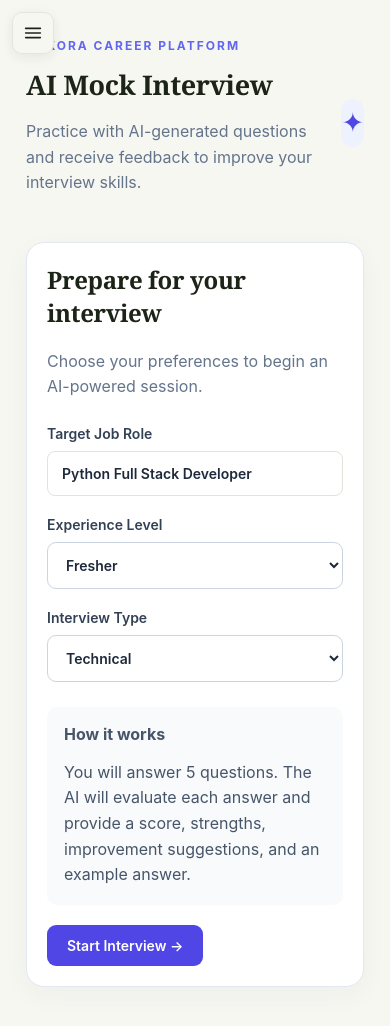
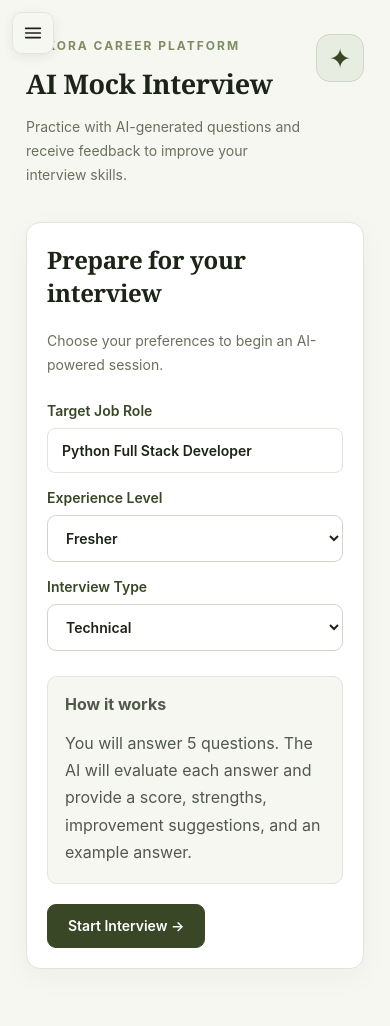
Before and after one commit to Maqdubia/Nexoraa, a React app in the folder frontend/: page /ai-interview in a window 390 px wide. Shown: the top 1026 px of the page. Built offline with nearby package versions, Linux system fonts and the light colour scheme; sample sign-in values are in the browser's storage; the HTML template or start-up script is replaced by a standard one.

Commit message:
Refactor AIInterview.css for improved styling
Updated styles for AI Interview page, including colors, padding, and layout adjustments for better responsiveness and accessibility.

```diff
--- a/frontend/src/pages/AIInterview.css
+++ b/frontend/src/pages/AIInterview.css
@@ -1,10 +1,22 @@
+/* ==========================================
+NEXORA — AI INTERVIEW PRACTICE
+Forest Green · Olive · Sage · Warm Ivory
+========================================== */
 
 .ai-interview-page {
+box-sizing: border-box;
+width: 100%;
 max-width: 1100px;
+min-width: 0;
+min-height: 100vh;
 margin: 0 auto;
 padding: 32px 24px;
-    color: #1e293b;
+color: #1C2418;
+background: #F7F7F2;
+overflow-wrap: anywhere;
 }
+
+/* PAGE HEADER */
 
 .interview-header {
 display: flex;
@@ -15,7 +27,7 @@
 }
 
 .interview-eyebrow {
-    color: #6366f1;
+color: #7F8D63;
 font-size: 12px;
 font-weight: 700;
 letter-spacing: 2px;
@@ -23,41 +35,53 @@
 
 .interview-header h1 {
 margin: 12px 0 8px;
+color: #1C2418;
 font-size: 34px;
+line-height: 1.3;
+overflow-wrap: anywhere;
 }
 
 .interview-header p,
 .interview-muted {
-    color: #64748b;
-    line-height: 1.6;
+color: #68715D;
+line-height: 1.7;
 }
 
 .interview-icon {
 display: flex;
 align-items: center;
 justify-content: center;
+flex-shrink: 0;
 width: 64px;
 height: 64px;
+border: 1px solid #CFD6C8;
 border-radius: 18px;
-    background: #eef2ff;
-    color: #4f46e5;
+background: #E8EDE2;
+color: #3A4726;
 font-size: 35px;
 }
+
+/* SETUP, QUESTION AND RESULTS CARDS */
 
 .interview-setup,
 .interview-question-card,
 .interview-results {
+box-sizing: border-box;
+min-width: 0;
 padding: 30px;
-    background: #ffffff;
-    border: 1px solid #e2e8f0;
+background: #FFFFFF;
+border: 1px solid #E1E5DA;
 border-radius: 18px;
-    box-shadow: 0 8px 28px rgba(15, 23, 42, 0.04);
+box-shadow: 0 8px 28px rgba(28, 36, 24, 0.045);
 }
 
 .interview-setup h2,
 .interview-results h2 {
 margin-top: 0;
+color: #1C2418;
 }
+
+/* INTERVIEW FORM */
 
 .interview-form {
 display: grid;
@@ -71,7 +95,7 @@
 display: flex;
 flex-direction: column;
 gap: 9px;
-    color: #334155;
+color: #3A4726;
 font-size: 14px;
 font-weight: 600;
 }
@@ -79,72 +103,107 @@
 .interview-form input,
 .interview-form select,
 .interview-question-card textarea {
+box-sizing: border-box;
 width: 100%;
-    box-sizing: border-box;
+min-width: 0;
 padding: 13px 14px;
-    border: 1px solid #cbd5e1;
+border: 1px solid #CFD6C8;
 border-radius: 9px;
-    background: #ffffff;
-    color: #1e293b;
+background: #FFFFFF;
+color: #1C2418;
 font: inherit;
+font-size: 14px;
+transition: border-color 0.2s ease, box-shadow 0.2s ease;
+}
+
+.interview-form input::placeholder,
+.interview-question-card textarea::placeholder {
+color: #89917F;
 }
 
 .interview-form input:focus,
 .interview-form select:focus,
 .interview-question-card textarea:focus {
-    outline: 2px solid #a5b4fc;
-    border-color: #6366f1;
+outline: none;
+border-color: #7F8D63;
+box-shadow: 0 0 0 3px rgba(127, 141, 99, 0.16);
 }
+
+/* NOTES AND TIPS */
 
 .interview-note,
 .question-tip {
 padding: 17px;
 margin: 20px 0;
+border: 1px solid #E1E5DA;
 border-radius: 10px;
-    background: #f8fafc;
-    color: #475569;
+background: #F7F7F2;
+color: #50594A;
 }
 
 .interview-note p,
 .question-tip p {
 margin-bottom: 0;
-    line-height: 1.6;
+line-height: 1.7;
 }
+
+/* BUTTONS */
 
 .interview-primary-button,
 .interview-secondary-button {
+box-sizing: border-box;
 padding: 12px 20px;
-    border: none;
+border: 1px solid transparent;
 border-radius: 9px;
 font-size: 14px;
 font-weight: 600;
 cursor: pointer;
+transition: background 0.2s ease, border-color 0.2s ease, transform 0.2s ease;
 }
 
 .interview-primary-button {
-    background: #4f46e5;
-    color: #ffffff;
+background: #3A4726;
+border-color: #3A4726;
+color: #FFFFFF;
 }
 
 .interview-primary-button:hover:not(:disabled) {
-    background: #4338ca;
+background: #1C2418;
+border-color: #1C2418;
+}
+
+.interview-primary-button:active:not(:disabled) {
+transform: translateY(1px);
 }
 
 .interview-primary-button:disabled {
-    opacity: 0.5;
+opacity: 0.55;
 cursor: not-allowed;
 }
 
 .interview-secondary-button {
-    background: #f1f5f9;
-    color: #334155;
+background: #EEF1E9;
+border-color: #CFD6C8;
+color: #3A4726;
 }
+
+.interview-secondary-button:hover:not(:disabled) {
+background: #CFD6C8;
+}
+
+.interview-secondary-button:disabled {
+opacity: 0.55;
+cursor: not-allowed;
+}
+
+/* QUESTION PROGRESS */
 
 .question-top {
 display: flex;
 justify-content: space-between;
+flex-wrap: wrap;
 gap: 12px;
-    color: #6366f1;
+color: #3A4726;
 font-size: 13px;
 font-weight: 600;
 }
@@ -153,25 +212,29 @@
 height: 7px;
 margin: 18px 0 25px;
 border-radius: 10px;
-    background: #e2e8f0;
+background: #E6EADF;
 overflow: hidden;
 }
 
 .question-progress div {
 height: 100%;
-    background: #6366f1;
+background: linear-gradient(90deg, #3A4726, #7F8D63);
+border-radius: inherit;
 transition: width 0.2s ease;
 }
 
 .question-role {
-    color: #64748b;
+color: #78816F;
 font-size: 13px;
+line-height: 1.6;
 }
 
 .interview-question-card h2 {
 margin: 15px 0 25px;
+color: #1C2418;
 font-size: 24px;
 line-height: 1.5;
+overflow-wrap: anywhere;
 }
 
 .answer-label {
@@ -181,6 +244,7 @@
 .interview-question-card textarea {
 resize: vertical;
 min-height: 150px;
+line-height: 1.7;
 }
 
 .question-actions {
@@ -189,6 +253,8 @@
 gap: 12px;
 margin-top: 20px;
 }
+
+/* INTERVIEW RESULTS */
 
 .interview-results {
 text-align: center;
@@ -201,9 +267,10 @@
 width: 58px;
 height: 58px;
 margin: 0 auto 18px;
+border: 1px solid #CFD6C8;
 border-radius: 50%;
-    background: #dcfce7;
-    color: #15803d;
+background: #E8EDE2;
+color: #3A4726;
 font-size: 30px;
 }
 
@@ -211,54 +278,93 @@
 display: flex;
 flex-direction: column;
 gap: 5px;
+box-sizing: border-box;
+width: 100%;
 max-width: 300px;
 padding: 22px;
 margin: 25px auto;
+border: 1px solid #E1E5DA;
 border-radius: 12px;
-    background: #f8fafc;
+background: #F7F7F2;
 }
 
 .result-summary strong {
-    color: #4f46e5;
+color: #3A4726;
 font-size: 32px;
 }
 
 .result-summary span {
-    color: #64748b;
+color: #68715D;
 font-size: 13px;
+line-height: 1.6;
 }
 
+/* ANSWER REVIEW */
+
 .answer-review {
+box-sizing: border-box;
 padding: 18px;
 margin: 15px 0;
-    border: 1px solid #e2e8f0;
+border: 1px solid #E1E5DA;
 border-radius: 10px;
+background: #FFFFFF;
 text-align: left;
 }
 
 .answer-review h4 {
 margin-top: 0;
-    line-height: 1.5;
+color: #1C2418;
+line-height: 1.6;
+overflow-wrap: anywhere;
 }
 
 .answer-review p {
-    color: #475569;
+color: #50594A;
 line-height: 1.7;
 white-space: pre-wrap;
+overflow-wrap: anywhere;
+}
+
+/* TABLET AND MOBILE */
+
+@media (max-width: 850px) {
+.ai-interview-page {
+padding: 26px 18px;
+}
+
+.interview-setup,
+.interview-question-card,
+.interview-results {
+    padding: 24px;
+}
+
 }
 
 @media (max-width: 650px) {
 .ai-interview-page {
+min-height: auto;
 padding: 20px 14px;
+}
+
+.interview-header {
+    align-items: flex-start;
+    gap: 12px;
+    margin-bottom: 22px;
 }
 
 .interview-header h1 {
     font-size: 27px;
 }
 
+.interview-header p,
+.interview-muted {
+    font-size: 14px;
+}
+
 .interview-icon {
     width: 48px;
     height: 48px;
+    border-radius: 14px;
     font-size: 27px;
 }
 
@@ -266,10 +372,16 @@
 .interview-question-card,
 .interview-results {
     padding: 20px;
+    border-radius: 14px;
 }
 
 .interview-form {
-        grid-template-columns: 1fr;
+    grid-template-columns: minmax(0, 1fr);
+    gap: 16px;
+}
+
+.interview-question-card h2 {
+    font-size: 21px;
 }
 
 .question-actions {
@@ -278,5 +390,61 @@
 
 .question-actions button {
     width: 100%;
+    min-height: 44px;
+}
+
+.interview-primary-button,
+.interview-secondary-button {
+    min-height: 44px;
+}
+
+}
+
+@media (max-width: 360px) {
+.ai-interview-page {
+padding: 16px 10px;
+}
+
+.interview-header h1 {
+    font-size: 24px;
+}
+
+.interview-setup,
+.interview-question-card,
+.interview-results {
+    padding: 16px;
+}
+
+.interview-icon {
+    width: 42px;
+    height: 42px;
+    font-size: 23px;
+}
+
+.question-top {
+    font-size: 12px;
+}
+
+}
+
+/* ACCESSIBILITY */
+
+.interview-primary-button:focus-visible,
+.interview-secondary-button:focus-visible,
+.interview-form input:focus-visible,
+.interview-form select:focus-visible,
+.interview-question-card textarea:focus-visible {
+outline: 3px solid rgba(127, 141, 99, 0.55);
+outline-offset: 3px;
+}
+
+@media (prefers-reduced-motion: reduce) {
+.interview-form input,
+.interview-form select,
+.interview-question-card textarea,
+.interview-primary-button,
+.interview-secondary-button,
+.question-progress div {
+transition: none;
 }
 }
```
Lines whose indentation alone changed are shown as unchanged.
